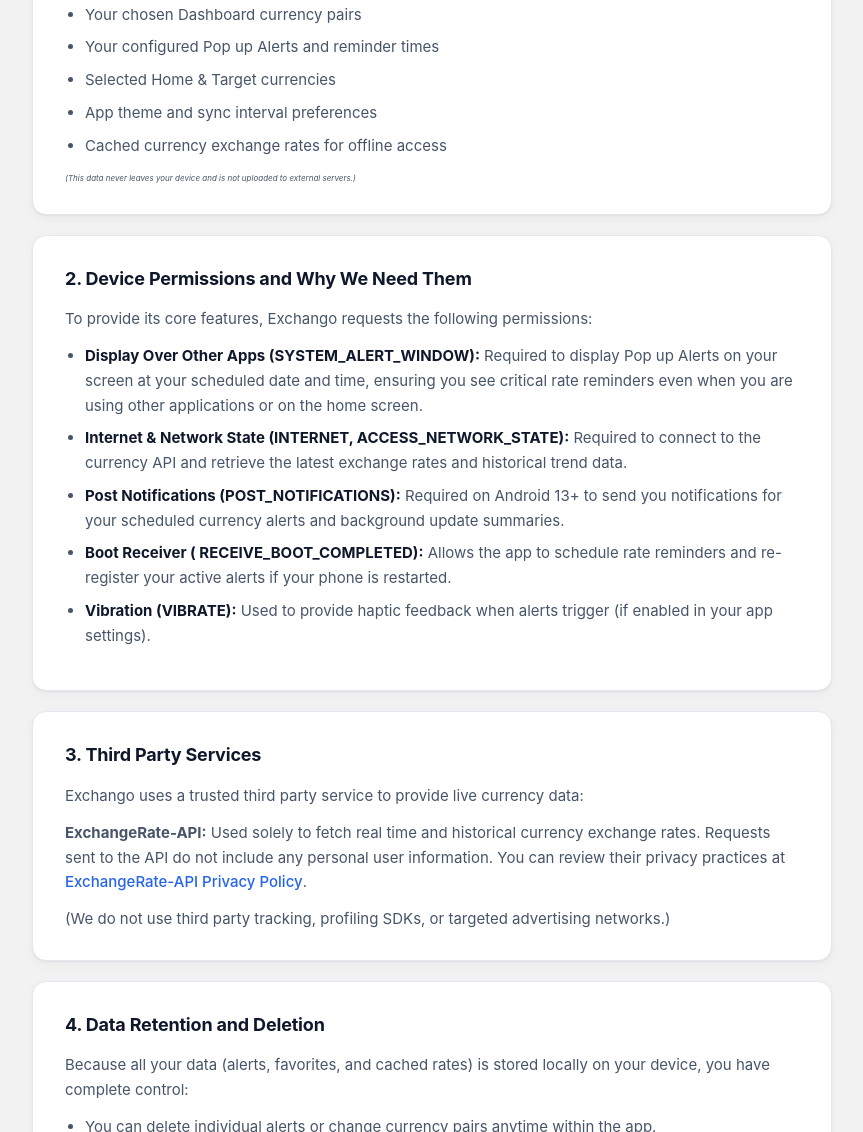
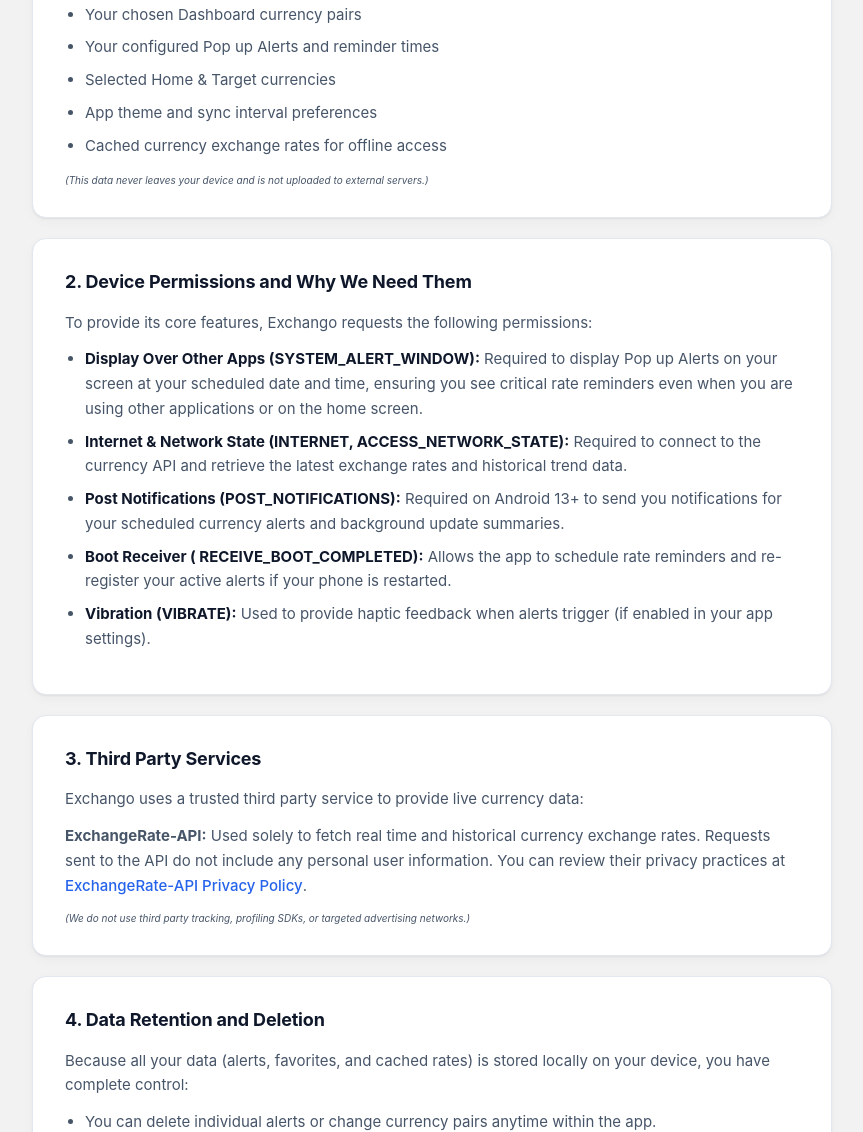
Before and after one commit to srilabslk/srilabs, a plain HTML site: page policy/exchango/exchango-privacy.html in a window 1280 px wide. Shown: the part 663-1795 px from the top of the page, without its empty margins (208-1071 px from the left). Drawn offline with Linux system fonts and the light colour scheme.

Commit message:
Update exchango-privacy.html

```diff
--- a/policy/exchango/exchango-privacy.html
+++ b/policy/exchango/exchango-privacy.html
@@ -226,7 +226,7 @@
             <li>App theme and sync interval preferences</li>
             <li>Cached currency exchange rates for offline access</li>
         </ul>
-        <p style="font-size: 8px; font-style: italic;">(This data never leaves your device and is not uploaded to external servers.)</p>
+        <p style="font-size: 10px; font-style: italic;">(This data never leaves your device and is not uploaded to external servers.)</p>
     </section>
 
     <section class="card">
@@ -245,7 +245,7 @@
         <h2>3. Third Party Services</h2>
         <p>Exchango uses a trusted third party service to provide live currency data:</p>
         <p><strong>ExchangeRate-API:</strong> Used solely to fetch real time and historical currency exchange rates. Requests sent to the API do not include any personal user information. You can review their privacy practices at <a href="https://www.exchangerate-api.com/terms" target="_blank" rel="noopener noreferrer">ExchangeRate-API Privacy Policy</a>.</p>
-        <p>(We do not use third party tracking, profiling SDKs, or targeted advertising networks.)</p>
+        <p style="font-size: 10px; font-style: italic;">(We do not use third party tracking, profiling SDKs, or targeted advertising networks.)</p>
     </section>
 
     <section class="card">
```
